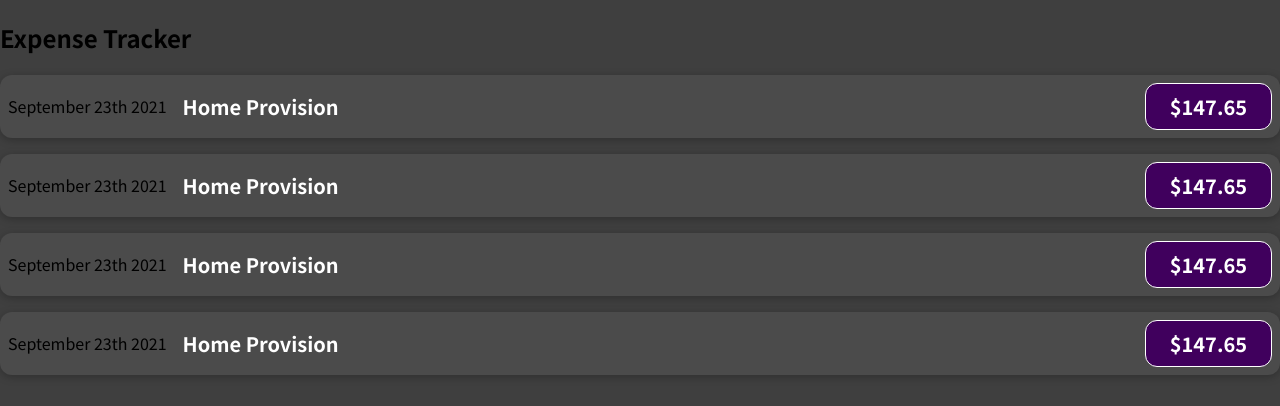
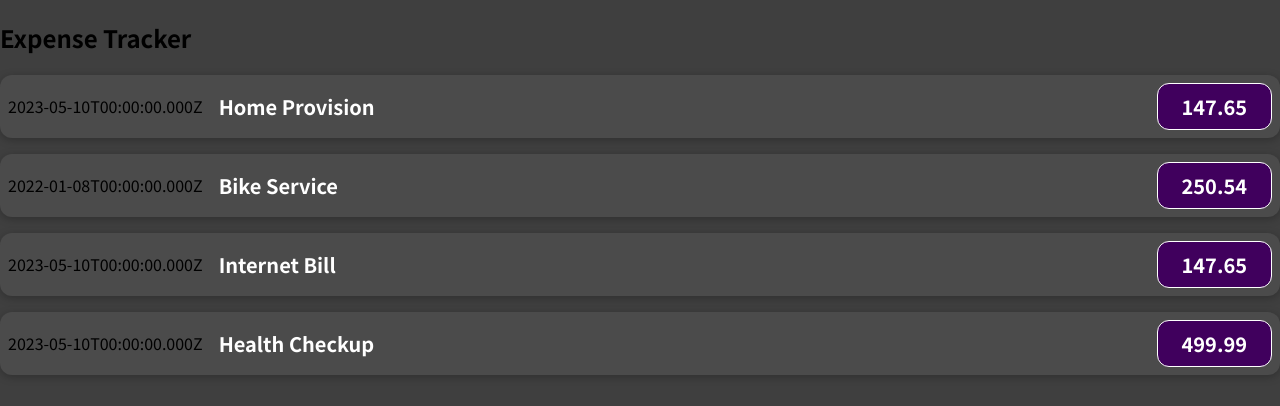
Before and after one commit to SulthanNK/Expense-Tracker, a JavaScript app: page / in a window 1280 px wide. Shown: the top 406 px of the page. Built offline with nearby package versions, Linux system fonts and the light colour scheme.

Commit message:
🔨 Modfied: Accesing data via props

```diff
--- a/src/components/ExpenseItem/ExpenseItem.js
+++ b/src/components/ExpenseItem/ExpenseItem.js
@@ -1,12 +1,12 @@
 import "./ExpenseItem.css";
 
-function ExpenseItem() {
+function ExpenseItem(props) {
   return (
     <div className="expense-item">
-      <div>September 23th 2021</div>
+      <div>{props.date.toISOString()}</div>
       <div className="expense-item__description">
-        <h2>Home Provision</h2>
-        <div className="expense-item__price">$147.65</div>
+        <h2>{props.title}</h2>
+        <div className="expense-item__price">{props.price}</div>
       </div>
     </div>
   );
```
